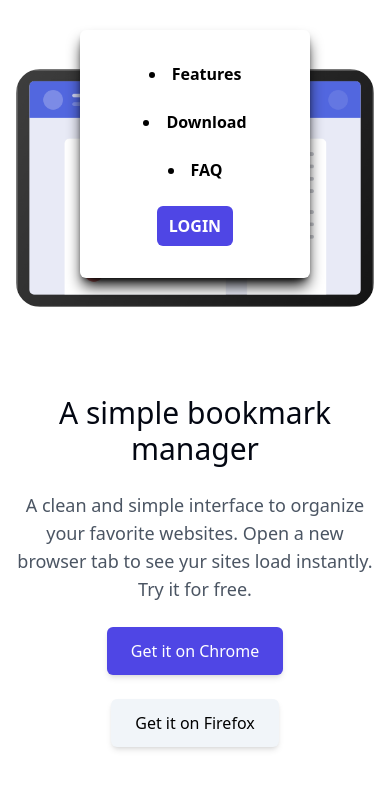
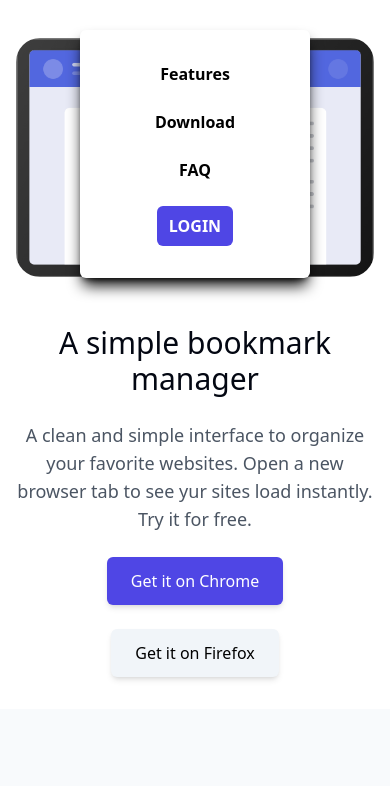
Before and after one commit to iamaliataie/bookmark-landing-page, a website: page dist/index.html in a window 390 px wide. Both pictures are taken after a click on the element 364 px from the left and 31 px from the top of the page. Shown: the part 50-836 px from the top of the page. Drawn offline with Linux system fonts and the light colour scheme.

Commit message:
navbar modified 2

```diff
--- a/dist/index.html
+++ b/dist/index.html
@@ -10,8 +10,8 @@
 </head>
 <body>
     <!-- Header -->
-    <header>
-        <nav class="relative container py-4 flex items-center">
+    <header class="fixed top-0 w-full z-50 bg-white">
+        <nav class="container py-4 flex items-center mx-auto">
             <div class="flex gap-2 items-center">
                 <img class="w-40" src="./imges/bookmark-logo.png" alt="">
             </div>
@@ -35,7 +35,6 @@
                 flex-col
                 items-center
                 py-8
-                mt-10
                 space-y-6
                 font-bold
                 bg-white
@@ -43,10 +42,10 @@
                 right-20
                 shadow-lg
                 rounded-md
-                shadow-black z-20 top-10 sm:hidden">
-                <li><a href="#features">Features</a></li>
-                <li><a href="#download">Download</a></li>
-                <li><a href="#faq">FAQ</a></li>
+                shadow-black z-20 top-20 sm:hidden">
+                <a href="#features">Features</a>
+                <a href="#download">Download</a>
+                <a href="#faq">FAQ</a>
                 <button type="button" class="bg-indigo-600 py-2 px-3 rounded-md text-white uppercase hover:bg-indigo-700 transition-colors duration-100 ease-in-out">login</button>
             </div>
             </div>
@@ -54,7 +53,7 @@
     </header>
 
     <!-- Hero -->
-    <section class="relative">
+    <section class="relative py-8">
         <div class="container mx-auto flex flex-col-reverse md:flex-row items-center gap-12 mt-14 lg:mt-28 lg:mb-28">
             <!-- Content -->
             <div class="flex flex-1 flex-col items-center md:items-start">
@@ -70,15 +69,15 @@
                 </div>
             </div>
             <!-- Image -->
-            <div class="flex justify-center lg:justify-end flex-1 mb-10 md:mb16 lg:mb-0 z-10">
+            <div class="flex justify-center lg:justify-end flex-1 z-10">
                 <img class=" rounded-3xl" src="./imges/hero-bg.png" alt="" srcset="">
             </div>
         </div>
-        <div class="hidden md:block absolute w-2/4 h-60 bg-indigo-600 md:h-60 md:top-32 lg:h-80 lg:top-32 right-0 rounded-l-full"></div>
+        <div class="hidden md:block absolute w-2/4 h-60 bg-indigo-600 md:h-60 md:top-32 lg:h-80 lg:top-56 right-0 rounded-l-full"></div>
     </section>
 
     <!-- Features -->
-    <section id="features" class="bg-slate-50 py-20 pb-40 mt-20 lg:mt-60">
+    <section id="features" class="bg-slate-50 py-20 pb-40">
         <!-- Heading -->
         <div class="sm:w-3/4 lg:w-5/12 mx-auto px-2">
             <h1 class="text-3xl text-center text-gray-950">Features</h1>
```
Also changed, not shown: dist/css/main.css.
